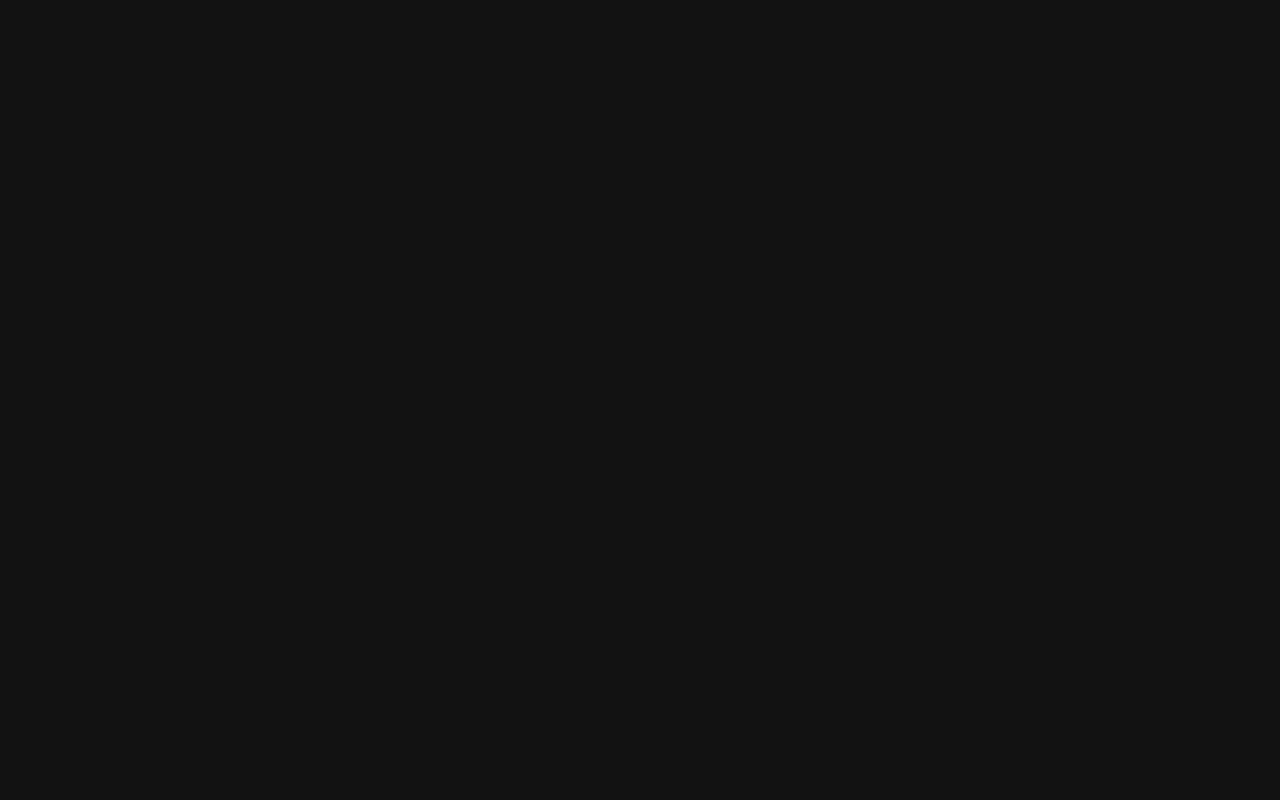
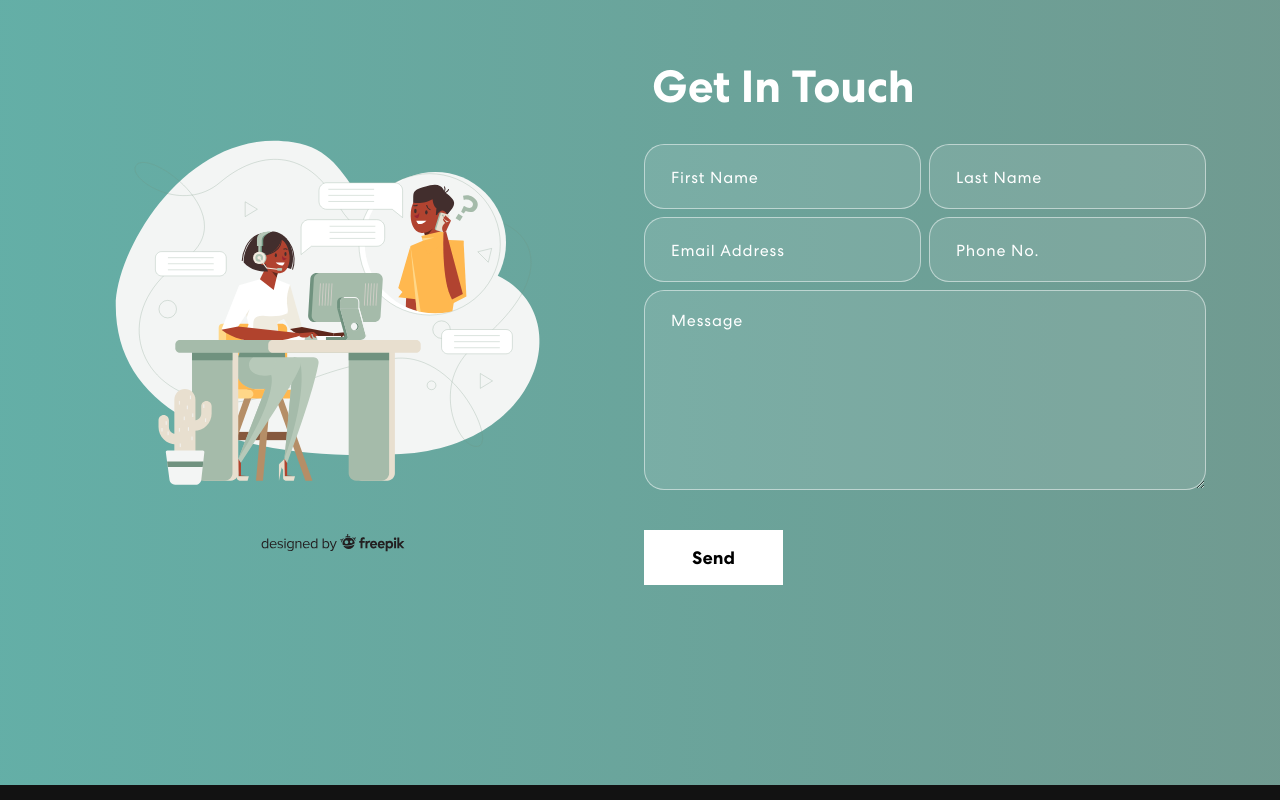
Before and after one commit to Absar69/REACT-FRSG-PORTFOLIO, a React (Create React App) app: page / in a window 1280 px wide. Built offline with nearby package versions, Linux system fonts and the light colour scheme.

Commit message:
Contact component added

```diff
--- a/src/App.js
+++ b/src/App.js
@@ -1,11 +1,11 @@
-
+import { Contact } from "./components/Contact";
 import './App.css';
 import 'bootstrap/dist/css/bootstrap.min.css';
 
 function App() {
   return (
     <div className="App">
-
+      <Contact />
     </div>
   );
 }
--- /dev/null
+++ b/src/components/Contact.js
@@ -0,0 +1,87 @@
+import { useState } from "react";
+import { Container, Row, Col } from "react-bootstrap";
+import contactImg from "../assets/img/contact-img.svg";
+import 'animate.css';
+import TrackVisibility from 'react-on-screen';
+
+export const Contact = () => {
+  const formInitialDetails = {
+    firstName: '',
+    lastName: '',
+    email: '',
+    phone: '',
+    message: ''
+  }
+  const [formDetails, setFormDetails] = useState(formInitialDetails);
+  const [buttonText, setButtonText] = useState('Send');
+  const [status, setStatus] = useState({});
+
+  const onFormUpdate = (category, value) => {
+    setFormDetails({
+      ...formDetails,
+      [category]: value
+    })
+  }
+
+  const handleSubmit = (e) => {
+    e.preventDefault();
+    const mailtoLink = `mailto:habiba.saleem2002@gmail.com?subject=Contact Form Submission - Portfolio&body=Name: ${formDetails.firstName} ${formDetails.lastName}%0D%0AEmail: ${formDetails.email}%0D%0APhone: ${formDetails.phone}%0D%0AMessage: ${formDetails.message}`;
+    window.location.href = mailtoLink;
+    setStatus({ success: true, message: 'Redirecting to your email client...' });
+    setFormDetails(formInitialDetails);
+
+    setTimeout(() => {
+      setStatus({});
+    }, 3000);
+  };
+
+  return (
+    <section className="contact" id="connect">
+      <Container>
+        <Row className="align-items-center">
+          <Col size={12} md={6}>
+            <TrackVisibility>
+              {({ isVisible }) =>
+                <img className={isVisible ? "animate__animated animate__zoomIn" : ""} src={contactImg} alt="Contact Us"/>
+              }
+            </TrackVisibility>
+          </Col>
+          <Col size={12} md={6}>
+            <TrackVisibility>
+              {({ isVisible }) =>
+                <div className={isVisible ? "animate__animated animate__fadeIn" : ""}>
+                <h2>Get In Touch</h2>
+                <form onSubmit={handleSubmit}>
+                  <Row>
+                    <Col size={12} sm={6} className="px-1">
+                      <input type="text" value={formDetails.firstName} placeholder="First Name" onChange={(e) => onFormUpdate('firstName', e.target.value)} />
+                    </Col>
+                    <Col size={12} sm={6} className="px-1">
+                      <input type="text" value={formDetails.lastName} placeholder="Last Name" onChange={(e) => onFormUpdate('lastName', e.target.value)} />
+                    </Col>
+                    <Col size={12} sm={6} className="px-1">
+                      <input type="email" value={formDetails.email} placeholder="Email Address" onChange={(e) => onFormUpdate('email', e.target.value)} />
+                    </Col>
+                    <Col size={12} sm={6} className="px-1">
+                      <input type="tel" value={formDetails.phone} placeholder="Phone No." onChange={(e) => onFormUpdate('phone', e.target.value)} />
+                    </Col>
+                    <Col size={12} className="px-1">
+                      <textarea rows="6" value={formDetails.message} placeholder="Message" onChange={(e) => onFormUpdate('message', e.target.value)}></textarea>
+                      <button type="submit"><span>{buttonText}</span></button>
+                    </Col>
+                    {
+                      status.message &&
+                      <Col>
+                        <p className={status.success === false ? "danger" : "success"}>{status.message}</p>
+                      </Col>
+                    }
+                  </Row>
+                </form>
+              </div>}
+            </TrackVisibility>
+          </Col>
+        </Row>
+      </Container>
+    </section>
+  )
+}
```
